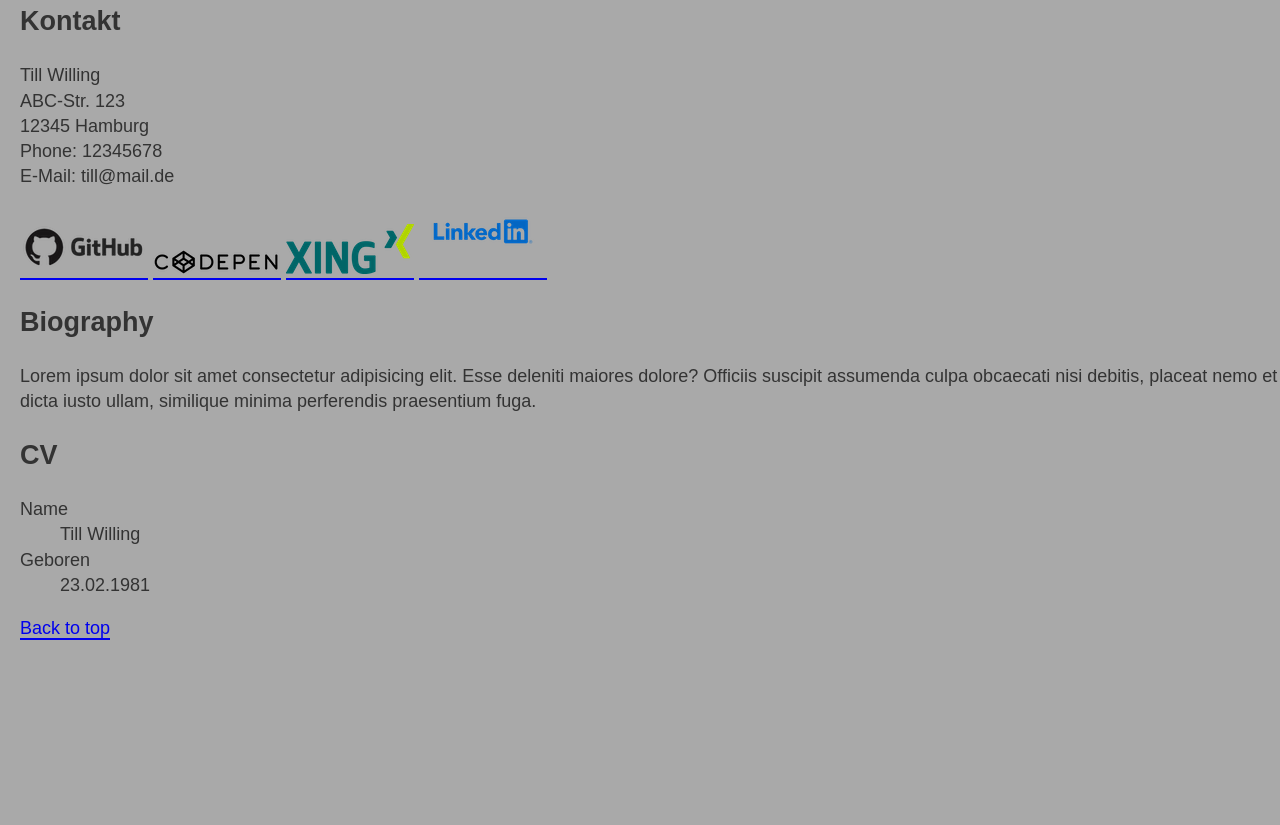
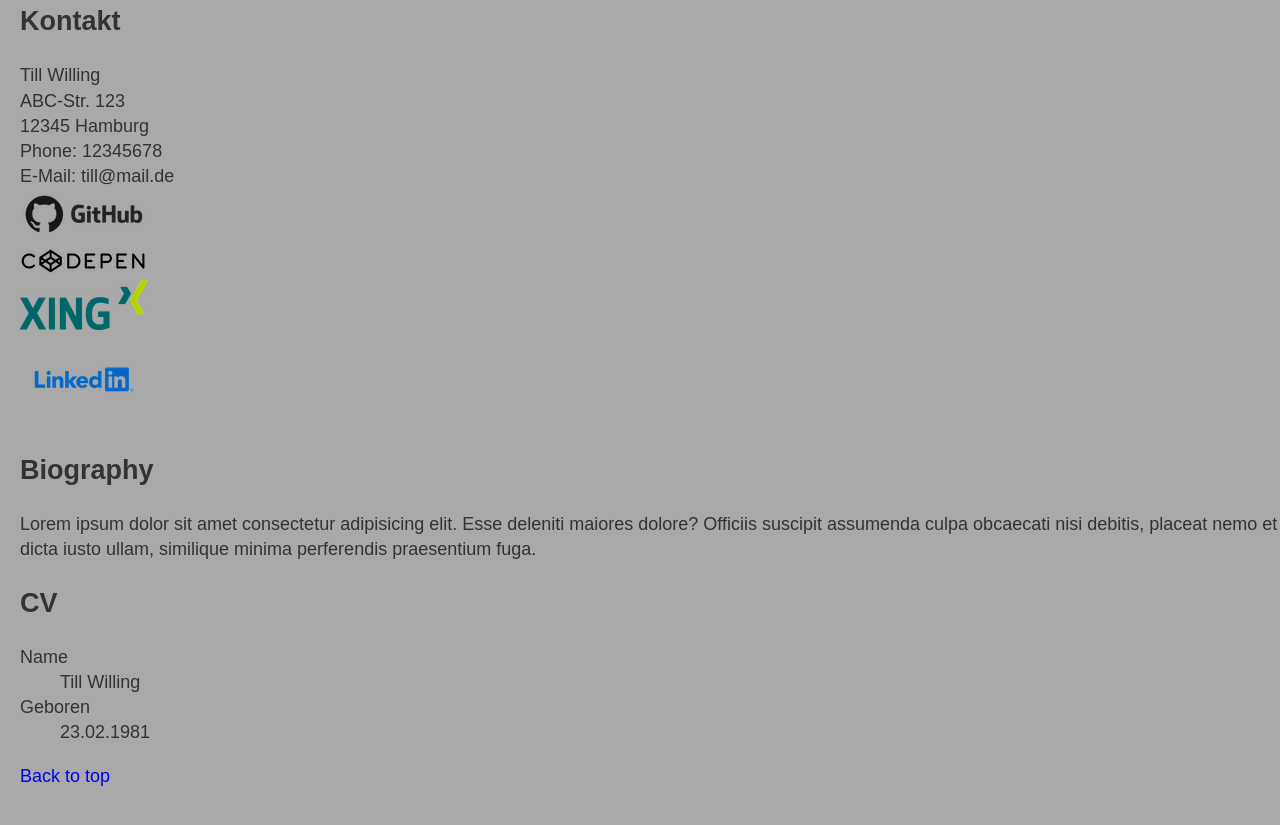
Before and after one commit to tillwilling/personal-website, a plain HTML site: page index.html in a window 1280 px wide. Shown: the part 1421-2246 px from the top of the page. Before the commit the page ends 2102 px from the top, so only its background shows below. Drawn offline with Linux system fonts and the light colour scheme.

Commit message:
Linien unter den Logo-Links entfernt + target="_blank" gesetzt

```diff
--- a/index.html
+++ b/index.html
@@ -64,10 +64,10 @@
 </adress>
 </section>
 <section class="links">
-<a href="https://github.com/tillwilling" rel="noopener noreferrer"><img src="images/github_logo.png" alt="Visit my GitHub-Profile"></a>
-<a href="https://codepen.io/till-willing" rel="noopener noreferrer"><img src="images/codepen_logo.png" alt="Visit my Codepen-Profile"></a>
-<a href="https://www.xing.com/profile/Till_Willing/portfolio" rel="noopener noreferrer"><img src="images/xing_logo.png" alt="Visit my Xing-Profile"></a>
-<a href="https://www.linkedin.com/in/till-willing-42a052a4/" rel="noopener noreferrer"><img src="images/linkedin_logo.png" alt="Visit my LinkedIn-Profile"></a>
+<a href="https://github.com/tillwilling" rel="noopener noreferrer" target="_blank"><img src="images/github_logo.png" alt="Visit my GitHub-Profile"></a>
+<a href="https://codepen.io/till-willing" rel="noopener noreferrer" target="_blank"><img src="images/codepen_logo.png" alt="Visit my Codepen-Profile"></a>
+<a href="https://www.xing.com/profile/Till_Willing/portfolio" rel="noopener noreferrer" target="_blank"><img src="images/xing_logo.png" alt="Visit my Xing-Profile"></a>
+<a href="https://www.linkedin.com/in/till-willing-42a052a4/" rel="noopener noreferrer" target="_blank"><img src="images/linkedin_logo.png" alt="Visit my LinkedIn-Profile"></a>
 
 </section>
 <section id="biography">
--- a/styles.css
+++ b/styles.css
@@ -16,7 +16,6 @@
 }
 a {
   text-decoration: none;
-  border-bottom: 2px solid;
 }
 input,
 button,
@@ -46,3 +45,7 @@
 }
 .interests {
 }
+.links {
+  display: grid;
+  text-decoration: none;
+}
```
